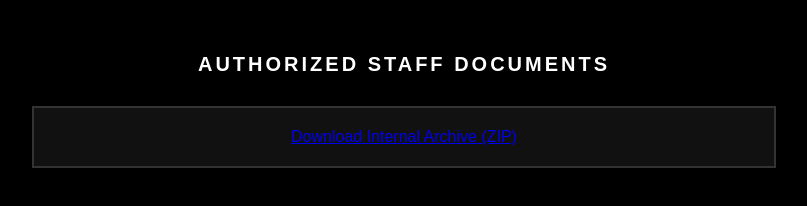
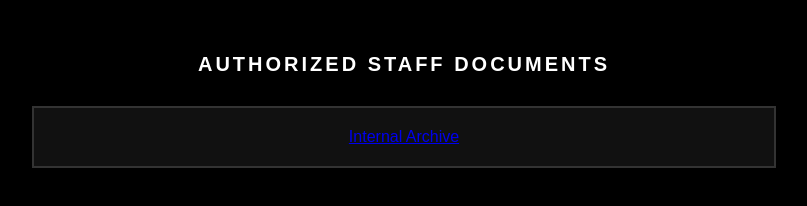
Before and after one commit to GreenlineInteractive/greenlineregistry, a plain HTML site: page staffdocuments.html in a window 1280 px wide. Shown: the whole page, without its empty margins (236-1043 px from the left). Drawn offline with Linux system fonts and the light colour scheme.

Commit message:
updated staffdocuments.html

```diff
--- a/staffdocuments.html
+++ b/staffdocuments.html
@@ -48,7 +48,7 @@
 
   <div class="doc">
   <a href="https://drive.google.com/drive/folders/1UKczazhloIkLHaYN_uPA6YVYs_tcHCbS?usp=sharing" target="_blank">
-    Download Internal Archive (ZIP)
+    Internal Archive
   </a>
 </div>
 
```
